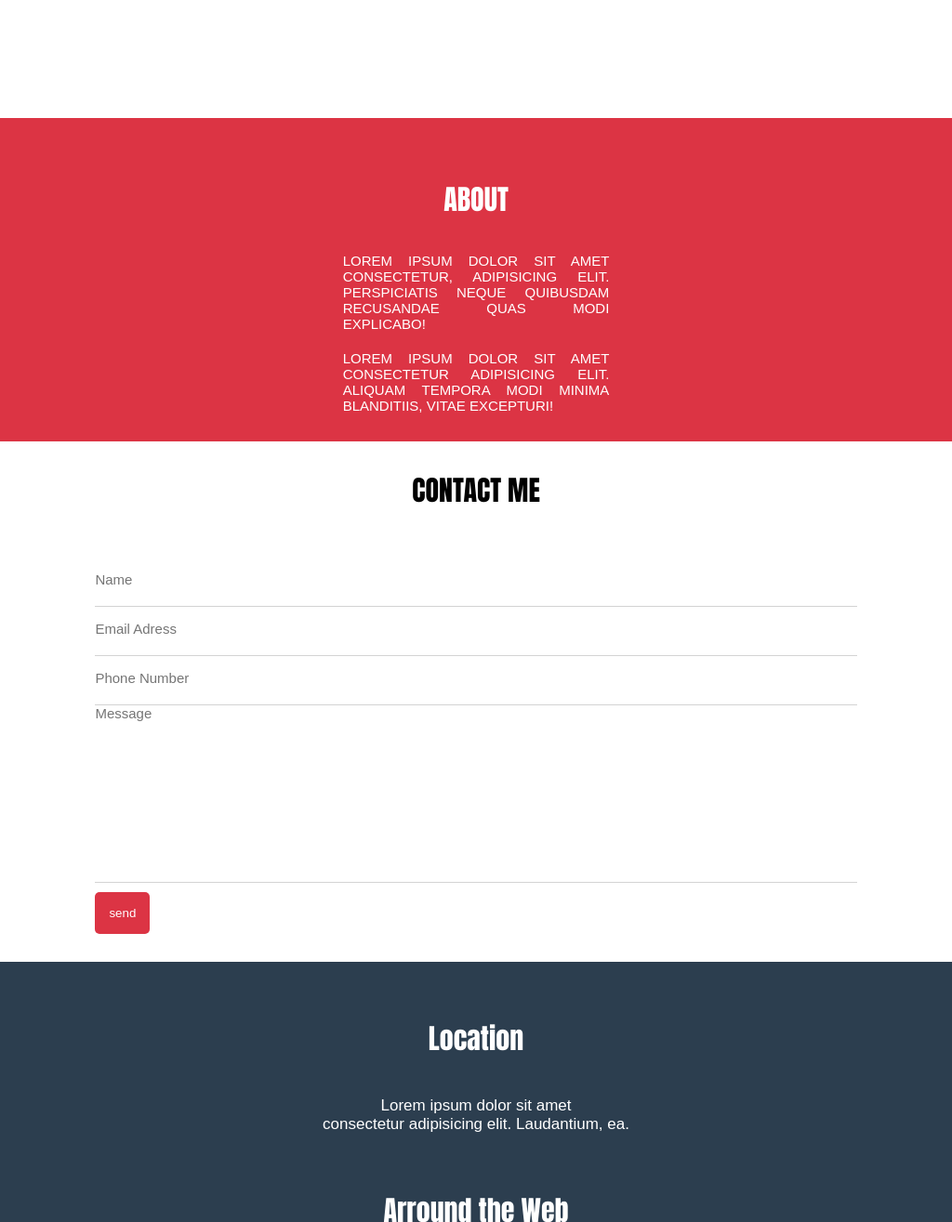
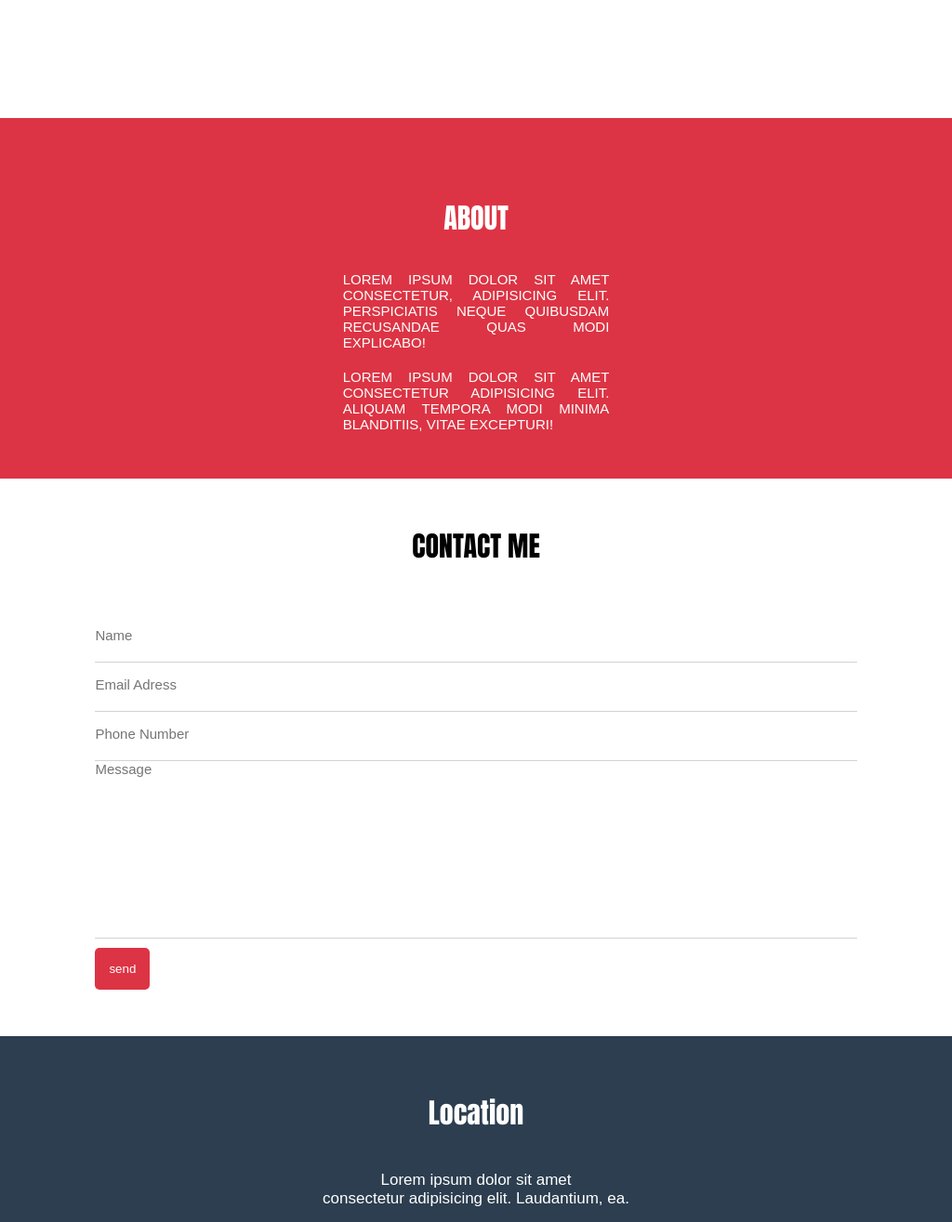
Before and after one commit to M1MOS/Start-CSS, a plain HTML site: page index.html in a window 1024 px wide. Shown: the part 3060-4375 px from the top of the page at 93% size. Drawn offline with Linux system fonts and the light colour scheme; files whose address does not match are found by name.

Commit message:
Fix css MediaQuery Padding

```diff
--- a/css/style.css
+++ b/css/style.css
@@ -277,7 +277,7 @@ section{
         height: auto;
         justify-content: center;
         align-items: center;
-        padding: 30px 0;
+        padding: 50px 0;
     }
     .about h3 {
         font-family: Impact, Haettenschweiler, 'Arial Narrow Bold', sans-serif;
@@ -529,7 +529,7 @@ section{
         height: auto;
         justify-content: center;
         align-items: center;
-        padding: 30px 0;
+        padding: 50px 0;
     }
     .about h3 {
         font-family: Impact, Haettenschweiler, 'Arial Narrow Bold', sans-serif;
@@ -552,7 +552,7 @@ section{
         flex-direction: column;
         width: 100%;
         height: auto;
-        padding: 30px 0px;
+        padding: 50px 0px;
     }
 
     .contactme h3{
```
